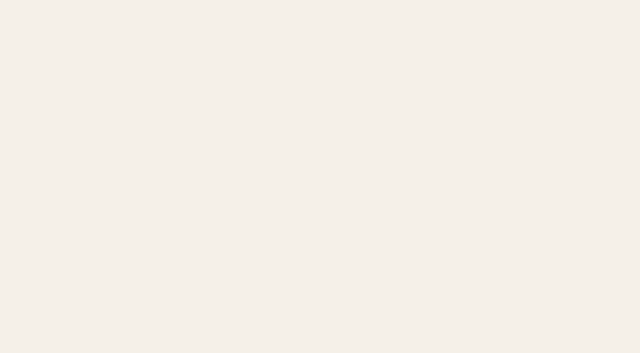
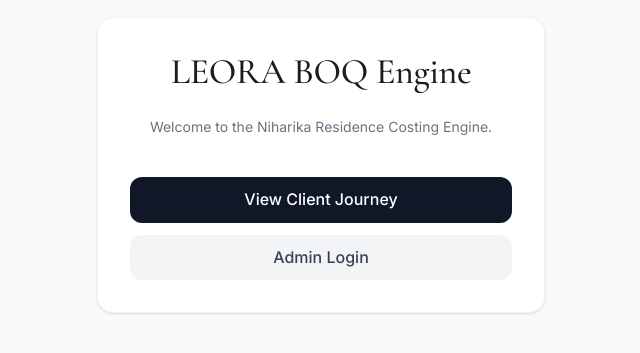
Before and after one commit to leoxpenguin-beep/Niharika-Residence-finance-, a Next.js app: page / in a window 1280 px wide. Before the commit this address had no page. Shown: the part 235-588 px from the top of the page, without its empty margins (319-959 px from the left). Built offline with nearby package versions, Linux system fonts and the light colour scheme.

Commit message:
Fix root redirect to prevent edge 404s

```diff
--- a/app/page.tsx
+++ b/app/page.tsx
@@ -1,9 +1,27 @@
-import { redirect } from "next/navigation";
+import Link from "next/link";
 
-/**
- * Root route — redirects to the client cost story.
- * Admin goes to /admin directly.
- */
 export default function RootPage() {
-  redirect("/client");
+  return (
+    <main className="min-h-screen flex items-center justify-center bg-gray-50 p-6">
+      <div className="bg-white rounded-2xl shadow-sm border border-gray-100 p-8 max-w-md w-full text-center space-y-6">
+        <h1 className="text-2xl font-semibold text-gray-900 tracking-tight">LEORA BOQ Engine</h1>
+        <p className="text-gray-500 text-sm">Welcome to the Niharika Residence Costing Engine.</p>
+
+        <div className="flex flex-col gap-3 pt-4">
+          <Link
+            href="/client"
+            className="w-full inline-flex justify-center items-center px-4 py-2.5 bg-gray-900 text-white rounded-xl font-medium hover:bg-gray-800 transition-colors"
+          >
+            View Client Journey
+          </Link>
+          <Link
+            href="/admin-login"
+            className="w-full inline-flex justify-center items-center px-4 py-2.5 bg-gray-100 text-gray-700 rounded-xl font-medium hover:bg-gray-200 transition-colors"
+          >
+            Admin Login
+          </Link>
+        </div>
+      </div>
+    </main>
+  );
 }
```
